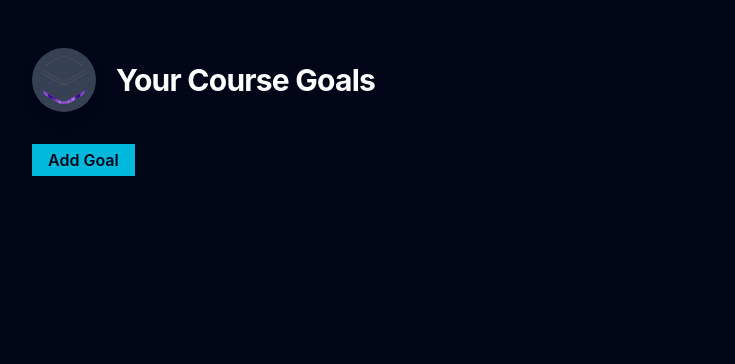
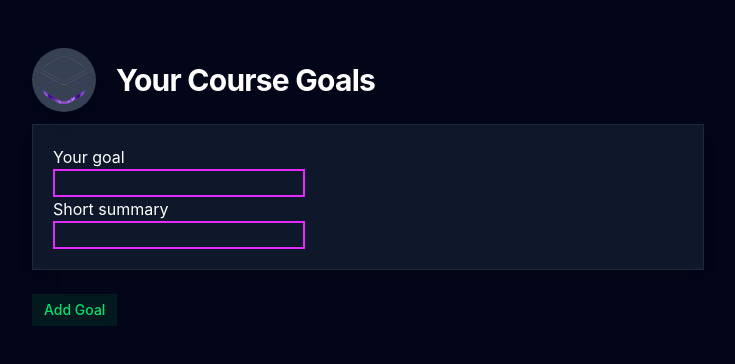
Before and after one commit to utviklerToni/react-typescript-pg, a React (Vite) app: page / in a window 1280 px wide. Shown: the top 364 px of the page, without its empty margins (272-1007 px from the left). Built offline with nearby package versions, Linux system fonts and the light colour scheme.

Commit message:
esstential form add and delete with typescript

```diff
--- a/src/App.tsx
+++ b/src/App.tsx
@@ -3,6 +3,7 @@ import goalImg from './assets/hero.png';
 import Header from './components/Header';
 import { useState } from 'react';
 import CourseGoalList from './components/CourseGoalList';
+import NewGoal from './components/NewGoal';
 
 export type CourseGoal = {
 	title: string;
@@ -13,17 +14,20 @@ export type CourseGoal = {
 export default function App() {
 	const [goals, setGoals] = useState<CourseGoal[]>([]);
 
-	function handleAddGoals() {
+	function handleAddGoals(goal: string, summary: string) {
 		setGoals((prevGoals) => {
 			const newGoal: CourseGoal = {
 				id: Math.random(),
-				title: 'Learn React + TS',
-				description: 'learn in depth',
+				title: goal,
+				description: summary,
 			};
-			console.log('first');
 
 			return [...prevGoals, newGoal];
 		});
+	}
+
+	function handleDeleteGoal(id: number) {
+		setGoals((prevGoals) => prevGoals.filter((goal) => goal.id !== id));
 	}
 
 	return (
@@ -35,7 +39,7 @@ export default function App() {
 					</h1>
 				</Header>
 
-				<div className='mt-8'>
+				{/* <div className='mt-8'>
 					<button
 						onClick={handleAddGoals}
 						className='bg-cyan-500 px-4 py-1 font-semibold text-slate-950 transition hover:bg-cyan-400'
@@ -43,8 +47,9 @@ export default function App() {
 						Add Goal
 					</button>
 
-					<CourseGoalList goals={goals} />
-				</div>
+				</div> */}
+				<NewGoal onAddGoal={handleAddGoals} />
+				<CourseGoalList goals={goals} onDeleteGoal={handleDeleteGoal} />
 			</div>
 		</main>
 	);
--- a/src/components/CourseGoal.tsx
+++ b/src/components/CourseGoal.tsx
@@ -1,8 +1,17 @@
 import type { PropsWithChildren } from 'react';
 
-type CourseGoalProps = PropsWithChildren<{ title: string }>;
+type CourseGoalProps = PropsWithChildren<{
+	id: number;
+	title: string;
+	onDelete: (id: number) => void;
+}>;
 
-export default function CourseGoal({ title, children }: CourseGoalProps) {
+export default function CourseGoal({
+	id,
+	title,
+	children,
+	onDelete,
+}: CourseGoalProps) {
 	return (
 		<article className='flex items-center justify-between border border-slate-800 bg-slate-900 p-5 shadow-lg'>
 			<div>
@@ -11,7 +20,10 @@ export default function CourseGoal({ title, children }: CourseGoalProps) {
 				<p className='mt-1 text-slate-400'>{children}</p>
 			</div>
 
-			<button className='bg-red-500/10 px-3 py-1.5 text-sm font-medium text-red-400 transition hover:bg-red-500/20'>
+			<button
+				className='bg-red-500/10 px-3 py-1.5 text-sm font-medium text-red-400 transition hover:bg-red-500/20'
+				onClick={() => onDelete(id)}
+			>
 				Delete
 			</button>
 		</article>
--- a/src/components/CourseGoalList.tsx
+++ b/src/components/CourseGoalList.tsx
@@ -3,14 +3,24 @@ import { type CourseGoal as CourseGoalProps } from '../App.tsx';
 
 type CourseGoalListProps = {
 	goals: CourseGoalProps[];
+	onDeleteGoal: (id: number) => void;
 };
 
-export default function CourseGoalList({ goals }: CourseGoalListProps) {
+export default function CourseGoalList({
+	goals,
+	onDeleteGoal,
+}: CourseGoalListProps) {
 	return (
 		<div className='mt-6 space-y-4'>
 			{goals.map((goal) => (
 				<li key={goal.id} className='list-none'>
-					<CourseGoal title={goal.title}>{goal.description}</CourseGoal>
+					<CourseGoal
+						id={goal.id}
+						title={goal.title}
+						onDelete={onDeleteGoal}
+					>
+						{goal.description}
+					</CourseGoal>
 				</li>
 			))}
 		</div>
--- /dev/null
+++ b/src/components/NewGoal.tsx
@@ -0,0 +1,51 @@
+import { useRef, type SubmitEvent } from 'react';
+
+type NewGoalProps = {
+	onAddGoal: (goal: string, summary: string) => void;
+};
+
+export default function NewGoal({ onAddGoal }: NewGoalProps) {
+	const goal = useRef<HTMLInputElement>(null);
+	const summary = useRef<HTMLInputElement>(null);
+
+	function handleSubmit(event: SubmitEvent<HTMLFormElement>) {
+		event.preventDefault();
+
+		const enteredGoal = goal.current!.value;
+		const enteredSummary = summary.current!.value;
+
+		event.currentTarget.reset();
+		onAddGoal(enteredGoal, enteredSummary);
+	}
+
+	return (
+		<form onSubmit={handleSubmit}>
+			<div className='flex flex-col items-baseline justify-between border border-slate-800 bg-slate-900 p-5 shadow-lg my-3'>
+				<p className='flex flex-col'>
+					<label htmlFor='goal'>Your goal</label>
+					<input
+						id='goal'
+						type='text'
+						className='border-fuchsia-500 border-2'
+						ref={goal}
+					/>
+				</p>
+				<p className='flex flex-col'>
+					<label htmlFor='summary'>Short summary</label>
+					<input
+						id='summary'
+						type='text'
+						className='border-fuchsia-500 border-2'
+						ref={summary}
+					/>
+				</p>
+			</div>
+
+			<p>
+				<button className='bg-green-500/10 px-3 py-1.5 text-sm font-medium text-green-400 transition hover:bg-green-500/20 my-3'>
+					Add Goal
+				</button>
+			</p>
+		</form>
+	);
+}
```
